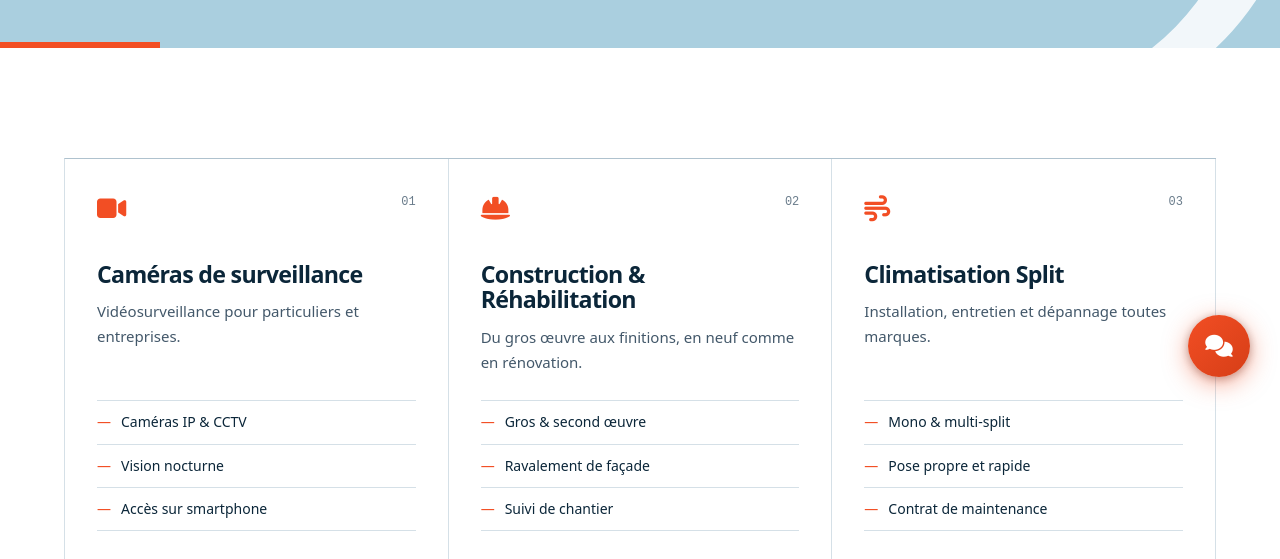
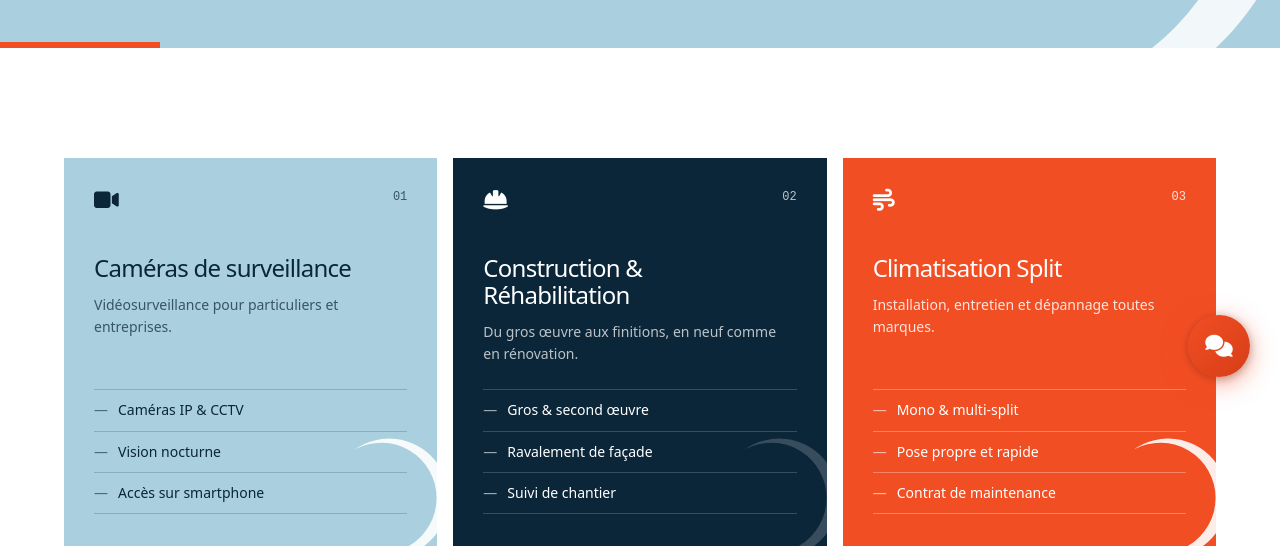
Before and after one commit to benian-CI/kaleogroupe, a plain HTML site: page pages/services.html in a window 1280 px wide. Shown: the part 393-952 px from the top of the page. Drawn offline with Linux system fonts and the light colour scheme.

Commit message:
Cartes façon carte de visite (identité Astrix)
Cartes des métiers (accueil, Services) et de contact : aplats bleu ciel,
bleu nuit et rouge-orangé en alternance, titre en haut à gauche, croissant
KALEO en bas à droite, sans ombre ni bordure.

Co-Authored-By: Claude Opus 5.5 <noreply@anthropic.com>

```diff
--- a/css/contact.css
+++ b/css/contact.css
@@ -240,3 +240,65 @@ a.ci-tag-badge:hover { color: var(--accent); }
   .ci-card { padding: 22px; }
 
 }
+
+/* ══════════════════════════════════════════════════════
+   CARTES DE CONTACT façon « carte de visite » (identité Astrix)
+   Aplats bleu ciel / bleu nuit / rouge-orangé, croissant KALEO en bas
+   à droite. Placé en fin de fichier : remplace les règles plus haut.
+══════════════════════════════════════════════════════ */
+.contact-cards-grid { gap: 16px; }
+.contact-method-card,
+.contact-method-card:hover {
+  --carte-texte: var(--navy);
+  --carte-doux: rgba(11, 38, 57, 0.72);
+  background: var(--sky);
+  border: none;
+  border-radius: 0;
+  box-shadow: none;
+  min-height: 300px;
+  padding: 30px;
+  transform: none;
+}
+.contact-method-card.cm-wa,
+.contact-method-card.cm-wa:hover { --carte-texte: #fff; --carte-doux: rgba(255, 255, 255, 0.72); background: var(--navy); }
+.contact-method-card.cm-email,
+.contact-method-card.cm-email:hover { --carte-texte: #fff; --carte-doux: rgba(255, 255, 255, 0.85); background: var(--accent); }
+.contact-method-card::after {
+  content: '';
+  position: absolute;
+  right: -18px;
+  bottom: -18px;
+  width: 130px;
+  aspect-ratio: 1;
+  background: var(--croissant) center / contain no-repeat;
+  opacity: 0.9;
+  transition: transform 0.4s ease;
+  pointer-events: none;
+}
+.contact-method-card.cm-wa::after { opacity: 0.18; }
+.contact-method-card:hover::after { transform: rotate(-12deg); }
+.contact-method-card .cm-icon-wrap,
+.contact-method-card .cm-tag,
+.contact-method-card:hover .cm-tag,
+.contact-method-card .cm-number,
+.contact-method-card:hover .cm-number { color: var(--carte-texte); }
+.contact-method-card .cm-avail,
+.contact-method-card:hover .cm-avail,
+.contact-method-card .cm-avail i { color: var(--carte-doux); }
+.contact-method-card .cm-number { font-weight: 500; letter-spacing: -0.02em; }
+/* Bouton : lien souligné, comme sur les cartes des métiers */
+.contact-method-card .cm-cta,
+.contact-method-card:hover .cm-cta {
+  position: relative;
+  z-index: 1;
+  align-self: flex-start;
+  justify-content: flex-start;
+  gap: 10px;
+  min-height: 0;
+  padding: 0 0 3px;
+  border: none;
+  border-bottom: 2px solid currentColor;
+  border-radius: 0;
+  background: none;
+  color: var(--carte-texte);
+}
--- a/css/style.css
+++ b/css/style.css
@@ -626,113 +626,136 @@ img { max-width: 100%; }
 .split-header-side .section-desc { margin-bottom: 20px; }
 .home-section-header { margin-bottom: 56px; }
 
-/* Grille bordée (métiers) : pas de cartes flottantes, des cellules séparées par des filets */
+/* Cartes façon « carte de visite » (identité Astrix) : aplat de couleur franc,
+   titre en haut à gauche, croissant KALEO en bas à droite, ni ombre ni bordure.
+   Les couleurs alternent bleu ciel / bleu nuit / rouge-orangé. */
 .icon-panel {
   display: grid;
   grid-template-columns: repeat(3, 1fr);
-  border-top: 1px solid var(--border-strong);
-  border-left: 1px solid var(--border);
+  gap: 16px;
   counter-reset: cellule;
 }
 .icon-card {
+  --carte-fond: var(--sky);
+  --carte-texte: var(--navy);
+  --carte-doux: rgba(11, 38, 57, 0.72);
+  --carte-filet: rgba(11, 38, 57, 0.2);
+  --carte-lien: var(--navy);
   position: relative;
+  overflow: hidden;
   display: flex;
   flex-direction: column;
   align-items: flex-start;
-  text-align: left;
-  padding: 36px 32px 34px;
-  background: #fff;
-  border-right: 1px solid var(--border);
-  border-bottom: 1px solid var(--border);
+  min-height: 340px;
+  padding: 30px 30px 32px;
+  background: var(--carte-fond);
+  color: var(--carte-texte);
   counter-increment: cellule;
   scroll-margin-top: 120px;   /* ancres /services#cameras sous la barre fixe */
-  transition: background 0.3s ease, color 0.3s ease;
+  transition: transform 0.3s ease;
 }
-/* Numéro de cellule en mono, en haut à droite */
+.icon-card:nth-child(3n+2) {
+  --carte-fond: var(--navy);
+  --carte-texte: #fff;
+  --carte-doux: rgba(255, 255, 255, 0.72);
+  --carte-filet: rgba(255, 255, 255, 0.18);
+  --carte-lien: #fff;
+}
+.icon-card:nth-child(3n) {
+  --carte-fond: var(--accent);
+  --carte-texte: #fff;
+  --carte-doux: rgba(255, 255, 255, 0.85);
+  --carte-filet: rgba(255, 255, 255, 0.3);
+  --carte-lien: #fff;
+}
+/* Numéro en mono, en haut à droite */
 .icon-card::before {
   content: counter(cellule, decimal-leading-zero);
   position: absolute;
-  top: 34px;
-  right: 32px;
+  top: 30px;
+  right: 30px;
   font-family: var(--font-mono);
   font-size: 12px;
-  color: var(--text-muted);
-  transition: color 0.3s ease;
+  color: var(--carte-doux);
 }
-/* Filet orange qui se dessine en haut de la cellule au survol */
+/* Croissant KALEO en bas à droite, comme le symbole sur les cartes Astrix */
 .icon-card::after {
   content: '';
   position: absolute;
-  left: -1px; right: -1px; top: -1px;
-  height: 3px;
-  background: var(--accent);
-  transform: scaleX(0);
-  transform-origin: left;
-  transition: transform 0.35s ease;
+  right: -18px;
+  bottom: -18px;
+  width: 132px;
+  aspect-ratio: 1;
+  background: var(--croissant) center / contain no-repeat;
+  opacity: 0.9;
+  transition: transform 0.4s ease;
+  pointer-events: none;
 }
-.icon-card:hover { background: var(--navy); }
-.icon-card:hover::after,
-.icon-card:target::after { transform: scaleX(1); }
-.icon-card:hover::before { color: rgba(255, 255, 255, 0.6); }
+.icon-card:nth-child(3n+2)::after { opacity: 0.18; }
+.icon-card:hover { transform: translateY(-4px); }
+.icon-card:hover::after { transform: rotate(-12deg); }
+.icon-card:target { outline: 3px solid var(--navy); outline-offset: 4px; }
 .icon-card-badge {
-  font-size: 26px;
-  color: var(--accent);
-  margin-bottom: 40px;
+  font-size: 22px;
+  color: var(--carte-texte);
+  margin-bottom: 44px;
   line-height: 1;
 }
 .icon-card h3 {
-  font-size: 1.45rem;
-  font-weight: 600;
-  line-height: 1.1;
-  color: var(--navy);
+  position: relative;
+  z-index: 1;
+  font-size: 1.5rem;
+  font-weight: 500;
+  line-height: 1.12;
+  letter-spacing: -0.03em;
+  color: var(--carte-texte);
   margin-bottom: 12px;
-  transition: color 0.3s ease;
+  padding-right: 40px;
 }
 .icon-card p {
-  font-size: 15px;
-  line-height: 1.65;
-  color: var(--text-secondary);
-  margin-bottom: 26px;
+  position: relative;
+  z-index: 1;
+  font-size: 14px;
+  line-height: 1.6;
+  color: var(--carte-doux);
+  margin-bottom: 24px;
   flex: 1;
-  transition: color 0.3s ease;
+  max-width: 300px;
 }
-.icon-card:hover h3 { color: #fff; }
-.icon-card:hover p { color: rgba(255, 255, 255, 0.75); }
-/* Lien de cellule */
+/* Lien de carte */
 .btn-outline-sm {
+  position: relative;
+  z-index: 1;
   display: inline-flex;
   align-items: center;
   gap: 10px;
   font-size: 14px;
   font-weight: 600;
-  color: var(--navy);
+  color: var(--carte-lien, var(--navy));
   padding-bottom: 3px;
-  border-bottom: 2px solid var(--accent);
-  transition: color 0.3s ease, gap 0.2s ease;
+  border-bottom: 2px solid currentColor;
+  transition: gap 0.2s ease;
 }
 .btn-outline-sm::after { content: '→'; }
-.icon-card:hover .btn-outline-sm { color: #fff; gap: 14px; }
+.icon-card:hover .btn-outline-sm { gap: 14px; }
 
-/* Variante 5 cellules (page Services) : 3 puis 2 plus larges */
+/* Variante 5 cartes (page Services) : 3 puis 2 plus larges */
 .icon-panel-5 { grid-template-columns: repeat(6, 1fr); }
 .icon-panel-5 > .icon-card { grid-column: span 2; }
 .icon-panel-5 > .icon-card:nth-child(4),
 .icon-panel-5 > .icon-card:nth-child(5) { grid-column: span 3; }
-/* Points clés : liste à filets, pas d'étiquettes */
-.icon-card-points { width: 100%; border-top: 1px solid var(--border); }
+/* Points clés : liste à filets */
+.icon-card-points { position: relative; z-index: 1; width: 100%; max-width: 320px; border-top: 1px solid var(--carte-filet); }
 .icon-card-points li {
   display: flex;
   align-items: center;
   gap: 10px;
-  padding: 10px 0;
-  border-bottom: 1px solid var(--border);
+  padding: 9px 0;
+  border-bottom: 1px solid var(--carte-filet);
   font-size: 14px;
-  color: var(--text-primary);
-  transition: color 0.3s ease, border-color 0.3s ease;
+  color: var(--carte-texte);
 }
-.icon-card-points li::before { content: '—'; color: var(--accent); }
-.icon-card:hover .icon-card-points,
-.icon-card:hover .icon-card-points li { border-color: rgba(255, 255, 255, 0.16); color: #fff; }
+.icon-card-points li::before { content: '—'; opacity: 0.6; }
 
 /* Engagements : 3 colonnes numérotées, filet épais au-dessus */
 .engagements {
--- a/pages/services.html
+++ b/pages/services.html
@@ -23,7 +23,7 @@
   <meta name="twitter:description" content="Caméras de surveillance, construction, climatisation split, électricité, menuiserie aluminium à Abidjan."/>
   <meta name="twitter:image" content="https://app.kaleogroupe.com/logo-kaleo.png"/>
   <link rel="icon" type="image/png" href="/logo-kaleo.png"/>
-  <link rel="stylesheet" href="/css/style.css?v=53"/>
+  <link rel="stylesheet" href="/css/style.css?v=54"/>
   <link rel="stylesheet" href="/css/animations.css?v=5"/>
   <link rel="stylesheet" href="/css/chatbot.css?v=26"/>
   <link href="https://fonts.googleapis.com/css2?family=Geist:wght@400;500;600;700&family=Geist+Mono:wght@400;500&display=swap" rel="stylesheet"/>
```
Also changed, not shown: index.html (+1 -1 lines), pages/admin/dashboard.html (+1 -1 lines), pages/admin/login.html (+1 -1 lines), pages/boutique.html (+1 -1 lines), pages/checkout.html (+1 -1 lines), pages/compte/commandes.html (+1 -1 lines), pages/compte/connexion.html (+1 -1 lines), pages/compte/inscription.html (+1 -1 lines), pages/compte/mot-de-passe-oublie.html (+1 -1 lines), pages/compte/reinitialiser.html (+1 -1 lines), pages/contact.html (+2 -2 lines), pages/devis.html (+1 -1 lines), pages/paiement-succes.html (+1 -1 lines), pages/panier.html (+1 -1 lines), 2 more files.
